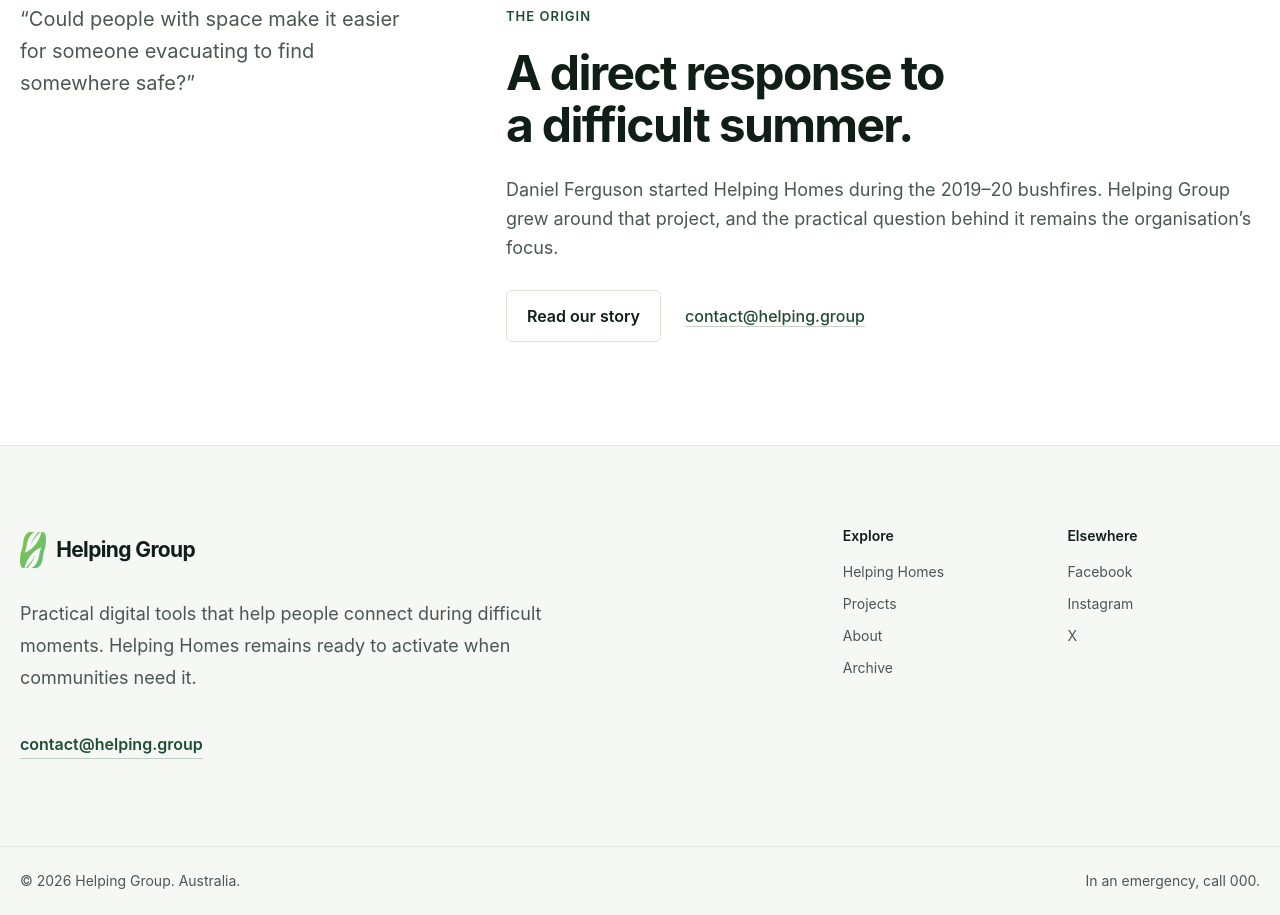
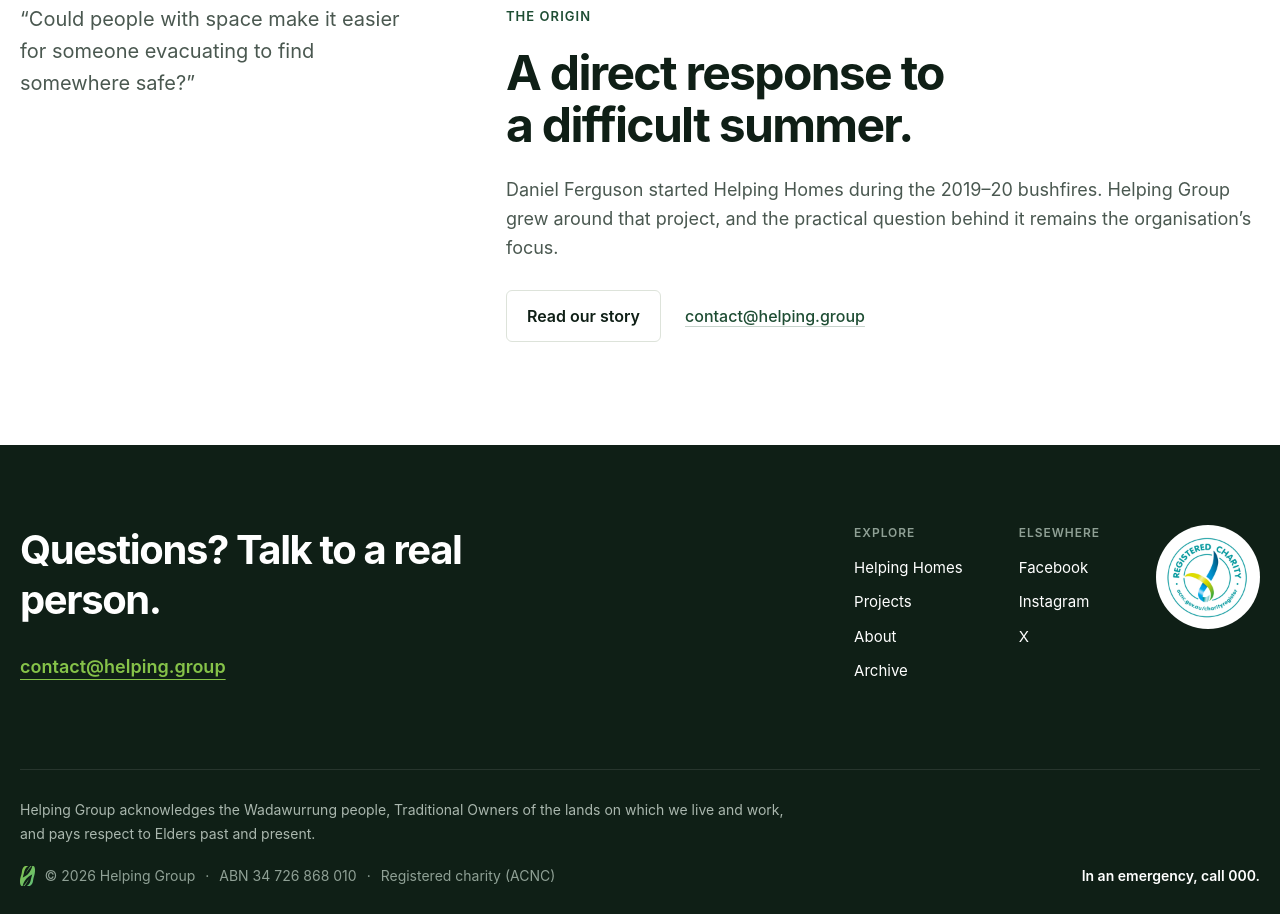
Before and after one commit to DanielFerguson/helping.group, an Astro site: page / in a window 1280 px wide. Shown: the part 3584-4499 px from the top of the page. Built offline with nearby package versions, Linux system fonts and the light colour scheme; Astro itself is replaced by a stand-in of ours.

Commit message:
feat: ink footer with ACNC tick, ABN and Acknowledgement of Country

```diff
--- a/src/components/SiteFooter.astro
+++ b/src/components/SiteFooter.astro
@@ -1,67 +1,80 @@
 ---
 import { socialLinks } from '../data/archive'
-import Logo from './Logo.astro'
+import { organisation } from '../data/organisation'
+
+const explore = [
+  { label: 'Helping Homes', href: '/projects/helping-homes' },
+  { label: 'Projects', href: '/projects' },
+  { label: 'About', href: '/about' },
+  { label: 'Archive', href: '/archive' },
+]
 ---
 
-<footer class="border-t border-forest/10 bg-paper-deep/60">
-  <div class="shell grid gap-12 py-16 md:grid-cols-[1.3fr_0.7fr] md:py-20">
+<footer class="bg-ink text-white">
+  <div class="shell grid gap-12 py-16 md:grid-cols-[minmax(0,1fr)_auto] md:py-20">
     <div>
-      <a
-        href="/"
-        class="inline-flex min-h-12 items-center"
-        aria-label="Helping Group home"
-      >
-        <Logo />
-      </a>
-      <p class="mt-6 max-w-xl text-lg leading-8 text-ink-soft">
-        Practical digital tools that help people connect during difficult
-        moments. Helping Homes remains ready to activate when communities need
-        it.
+      <p class="max-w-md font-display text-3xl leading-tight font-bold tracking-[-0.035em] sm:text-[2.5rem]">
+        Questions? Talk to a real person.
       </p>
       <a
-        class="mt-7 inline-flex min-h-11 items-center font-semibold text-forest underline decoration-forest/25 underline-offset-8 hover:decoration-forest"
-        href="mailto:contact@helping.group"
+        class="mt-5 inline-flex min-h-11 items-center text-lg font-semibold text-leaf underline underline-offset-[6px]"
+        href={`mailto:${organisation.contactEmail}`}
       >
-        contact@helping.group
+        {organisation.contactEmail}
       </a>
     </div>
 
-    <div class="grid grid-cols-2 gap-8 text-sm">
+    <div class="flex flex-wrap items-start gap-12 sm:gap-14">
       <nav aria-label="Footer">
-        <p class="font-semibold text-ink">Explore</p>
-        <ul class="mt-4 space-y-3 text-ink-soft">
-          <li><a class="hover:text-forest" href="/projects/helping-homes">Helping Homes</a></li>
-          <li><a class="hover:text-forest" href="/projects">Projects</a></li>
-          <li><a class="hover:text-forest" href="/about">About</a></li>
-          <li><a class="hover:text-forest" href="/archive">Archive</a></li>
+        <p class="text-xs font-semibold tracking-[0.08em] text-ink-fog uppercase">Explore</p>
+        <ul class="mt-4 space-y-3 text-[0.9375rem]">
+          {explore.map((link) => (
+            <li><a class="hover:text-leaf" href={link.href}>{link.label}</a></li>
+          ))}
         </ul>
       </nav>
       <nav aria-label="Social media">
-        <p class="font-semibold text-ink">Elsewhere</p>
-        <ul class="mt-4 space-y-3 text-ink-soft">
+        <p class="text-xs font-semibold tracking-[0.08em] text-ink-fog uppercase">Elsewhere</p>
+        <ul class="mt-4 space-y-3 text-[0.9375rem]">
           {socialLinks.map((link) => (
             <li>
-              <a
-                class="hover:text-forest"
-                href={link.url}
-                target="_blank"
-                rel="noopener noreferrer"
-              >
+              <a class="hover:text-leaf" href={link.url} target="_blank" rel="noopener noreferrer">
                 {link.name}
               </a>
             </li>
           ))}
         </ul>
       </nav>
+      <a
+        class="shrink-0 rounded-full bg-white p-1"
+        href={organisation.acnc.profileUrl}
+        target="_blank"
+        rel="noopener noreferrer"
+      >
+        <img
+          src="/icons/acnc.png"
+          alt="ACNC Registered Charity tick: view our Charity Register entry (opens in a new tab)"
+          width="288"
+          height="288"
+          loading="lazy"
+          class="size-24"
+        />
+      </a>
     </div>
   </div>
 
-  <div class="border-t border-forest/10">
-    <div
-      class="shell flex flex-col gap-3 py-6 text-sm text-ink-soft sm:flex-row sm:items-center sm:justify-between"
-    >
-      <p>© {new Date().getFullYear()} Helping Group. Australia.</p>
-      <p>In an emergency, call 000.</p>
+  <div class="shell border-t border-white/10 py-7 text-sm">
+    <p class="max-w-3xl leading-6 text-ink-mist">{organisation.acknowledgementOfCountry}</p>
+    <div class="mt-5 flex flex-col gap-3 sm:flex-row sm:items-center sm:justify-between">
+      <p class="flex flex-wrap items-center gap-x-2.5 gap-y-1 text-ink-fog">
+        <img src="/icons/hg-leaf.svg" alt="" width="32" height="44" class="h-5 w-auto" />
+        <span>© {new Date().getFullYear()} Helping Group</span>
+        <span aria-hidden="true">·</span>
+        <span>ABN {organisation.abnDisplay}</span>
+        <span aria-hidden="true">·</span>
+        <span>Registered charity (ACNC)</span>
+      </p>
+      <p class="font-semibold">In an emergency, call 000.</p>
     </div>
   </div>
 </footer>
```
